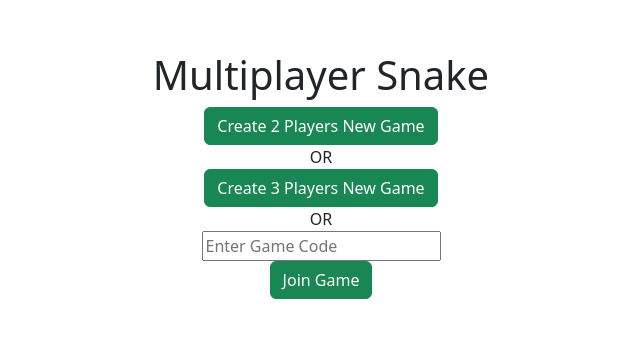
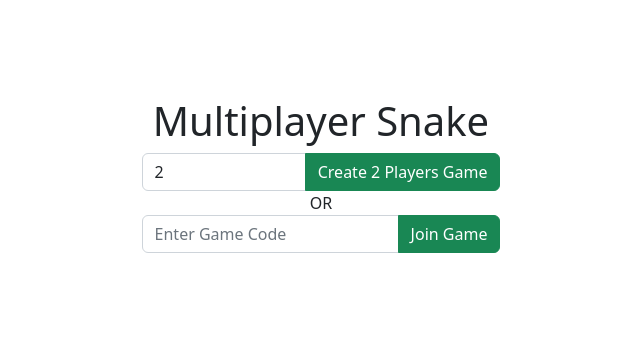
Before and after one commit to AvrahamMicael/multiplayer-snake, a plain HTML site: page frontend/index.html in a window 1280 px wide. Shown: the part 225-562 px from the top of the page, without its empty margins (319-959 px from the left). Drawn offline with nearby package versions, Linux system fonts and the light colour scheme; no server answers.

Commit message:
accessibility improvements

```diff
--- a/frontend/index.html
+++ b/frontend/index.html
@@ -21,20 +21,37 @@
         <div id="initialScreen" class="h-100">
             <div class="d-flex flex-column align-items-center justify-content-center h-100">
                 <h1>Multiplayer Snake</h1>
-                <button type="submit" id="newGameButton" class="btn btn-success">
-                    Create 2 Players New Game
-                </button>
+                <div class="input-group">
+                    <input
+                        type="number"
+                        min="2"
+                        max="3"
+                        value="2"
+                        id="playersQtyInput"
+                        class="form-control"
+                        title="Total Players"
+                    >
+                    <button type="submit" id="newGameButton" class="btn btn-success">
+                        Create <span id="playersQtySpan">2</span> Players Game
+                    </button>
+                </div>
                 <div>OR</div>
-                <button type="submit" id="new3PlayersGameButton" class="btn btn-success">
-                    Create 3 Players New Game
-                </button>
-                <div>OR</div>
-                <div class="form-group">
-                    <input type="text" placeholder="Enter Game Code" autocomplete="off" id="gameCodeInput" spellcheck="false">
+                <div class="input-group">
+                    <input
+                        type="text"
+                        placeholder="Enter Game Code"
+                        autocomplete="off"
+                        id="gameCodeInput"
+                        spellcheck="false"
+                        class="form-control"
+                        title="Field must be 5 characters long"
+                        minlength="5"
+                        maxlength="5"
+                    >
+                    <button type="submit" id="joinGameButton" class="btn btn-success">
+                        Join Game
+                    </button>
                 </div>
-                <button type="submit" id="joinGameButton" class="btn btn-success">
-                    Join Game
-                </button>
             </div>
         </div>
 
--- a/frontend/main.js
+++ b/frontend/main.js
@@ -11,7 +11,6 @@ const isMobile = (() => {
 const initialScreen = document.getElementById('initialScreen');
 const gameScreen = document.getElementById('gameScreen');
 const newGameButton = document.getElementById('newGameButton');
-const new3PlayersGameButton = document.getElementById('new3PlayersGameButton');
 const joinGameButton = document.getElementById('joinGameButton');
 const gameCodeInput = document.getElementById('gameCodeInput');
 const gameCodeSpan = document.getElementById('gameCodeSpan');
@@ -20,6 +19,8 @@ const popupOuter = document.getElementById('popupOuter');
 const winnerTextH5 = document.getElementById('winnerText');
 const playerNumberH5 = document.getElementById('playerNumber');
 const playAgainButtonsDiv = document.getElementById('playAgainButtonsDiv');
+const playersQtyInput = document.getElementById('playersQtyInput');
+const playersQtySpan = document.getElementById('playersQtySpan');
 
 const bgColor = 'black';
 const snakeColors = [ 'blue', 'green', 'white' ];
@@ -60,6 +61,10 @@ const handleSnakeLost = ({ snake, size }) => {
 
 const onKeyDown = ev => {
     socket.emit('keyDown', ev.key);
+};
+
+const onChangePlayersQty = ev => {
+    playersQtySpan.textContent = ev.target.value;
 };
 
 const onTouchStart = ev => {
@@ -178,10 +183,18 @@ const newGame = playersQty => {
     init();
 };
 
+const onClickNewGame = () => {
+    newGame(playersQtyInput.valueAsNumber);
+};
+
 const joinGame = () => {
     const code = gameCodeInput.value;
     socket.emit('joinGame', code);
     init();
+};
+
+const onGameCodeKeyDown = ev => {
+    if(ev.key == 'Enter') joinGame();
 };
 
 const removePlayAgainButtons = () => {
@@ -250,8 +263,9 @@ const handleInit = playerNum => {
     playerNumberH5.textContent = `Player ${playerNumber}`;
 };
 
-newGameButton.addEventListener('click', () => newGame(2));
-new3PlayersGameButton.addEventListener('click', () => newGame(3));
+playersQtyInput.addEventListener('change', onChangePlayersQty)
+newGameButton.addEventListener('click', onClickNewGame);
+gameCodeInput.addEventListener('keydown', onGameCodeKeyDown);
 joinGameButton.addEventListener('click', joinGame);
 
 socket.on('init', handleInit);
--- a/frontend/style.css
+++ b/frontend/style.css
@@ -43,3 +43,9 @@ body
 
     overflow: auto;
 }
+
+#gameCodeInput:invalid,
+#playersQtyInput:invalid
+{
+    background-color: rgba(255, 0, 0, .5);
+}
```
